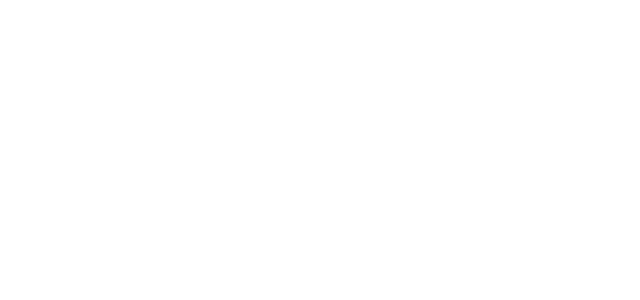
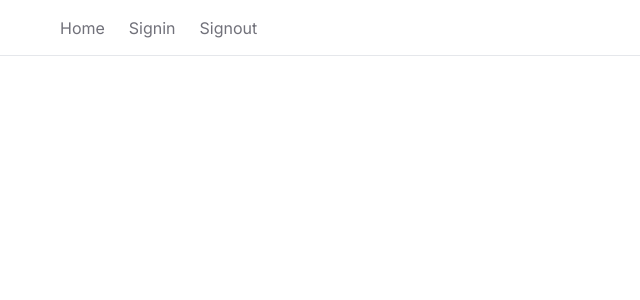
Before and after one commit to YoussefSoliman96/blogs, a Next.js app: page / in a window 1280 px wide. Shown: the top 300 px of the page, without its empty margins (0-640 px from the left). Built offline with nearby package versions, Linux system fonts and the light colour scheme.

Commit message:
Build the NavBar

```diff
--- /dev/null
+++ b/app/NavBar.jsx
@@ -0,0 +1,31 @@
+import Link from "next/link";
+import React from "react";
+import { FaBlog } from "react-icons/fa6";
+
+const NavBar = () => {
+  const links = [
+    { label: "Home", href: "/" },
+    { label: "Signin", href: "/signin" },
+    { label: "Signout", href: "/signout" },
+  ];
+  return (
+    <nav className="flex space-x-6 border-b mb-5 px-5 h-14 items-center">
+      <Link href="/">
+        <FaBlog />
+      </Link>
+      <ul className="flex space-x-6">
+        {links.map((link) => (
+          <Link
+            key={link.href}
+            className="text-zinc-500 hover:text-zinc-800 transition-colors"
+            href={link.href}
+          >
+            {link.label}
+          </Link>
+        ))}
+      </ul>
+    </nav>
+  );
+};
+
+export default NavBar;
--- a/app/layout.js
+++ b/app/layout.js
@@ -1,5 +1,6 @@
 import { Inter } from "next/font/google";
 import "./globals.css";
+import NavBar from "./NavBar";
 
 const inter = Inter({ subsets: ["latin"] });
 
@@ -11,7 +12,10 @@
 export default function RootLayout({ children }) {
   return (
     <html lang="en">
-      <body className={inter.className}>{children}</body>
+      <body className={inter.className}>
+        <NavBar />
+        <main>{children}</main>
+      </body>
     </html>
   );
 }
```
Also changed, not shown: package.json (+5 -4 lines), 1 other file (tests, documents, lock files or other folders).
